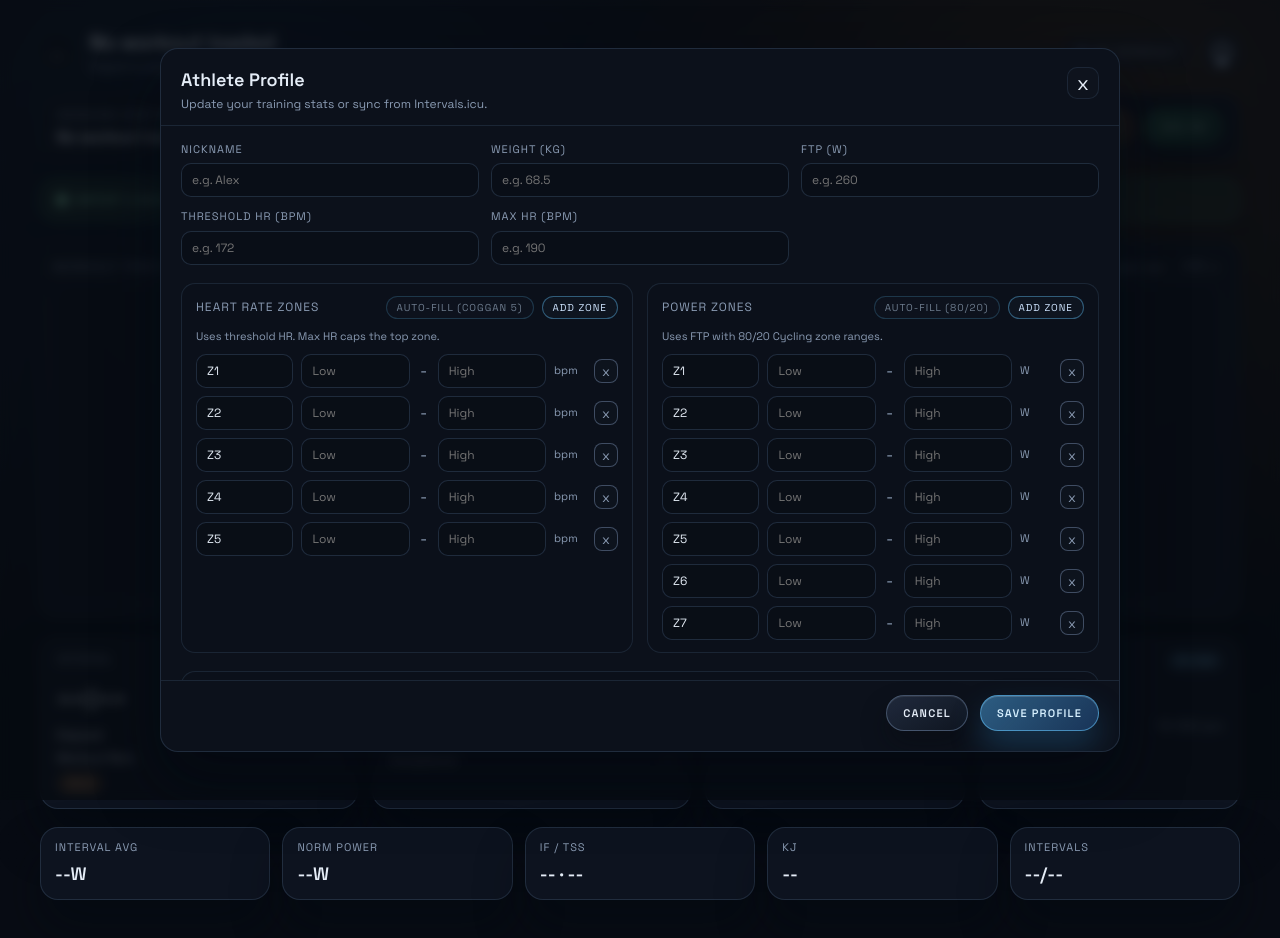
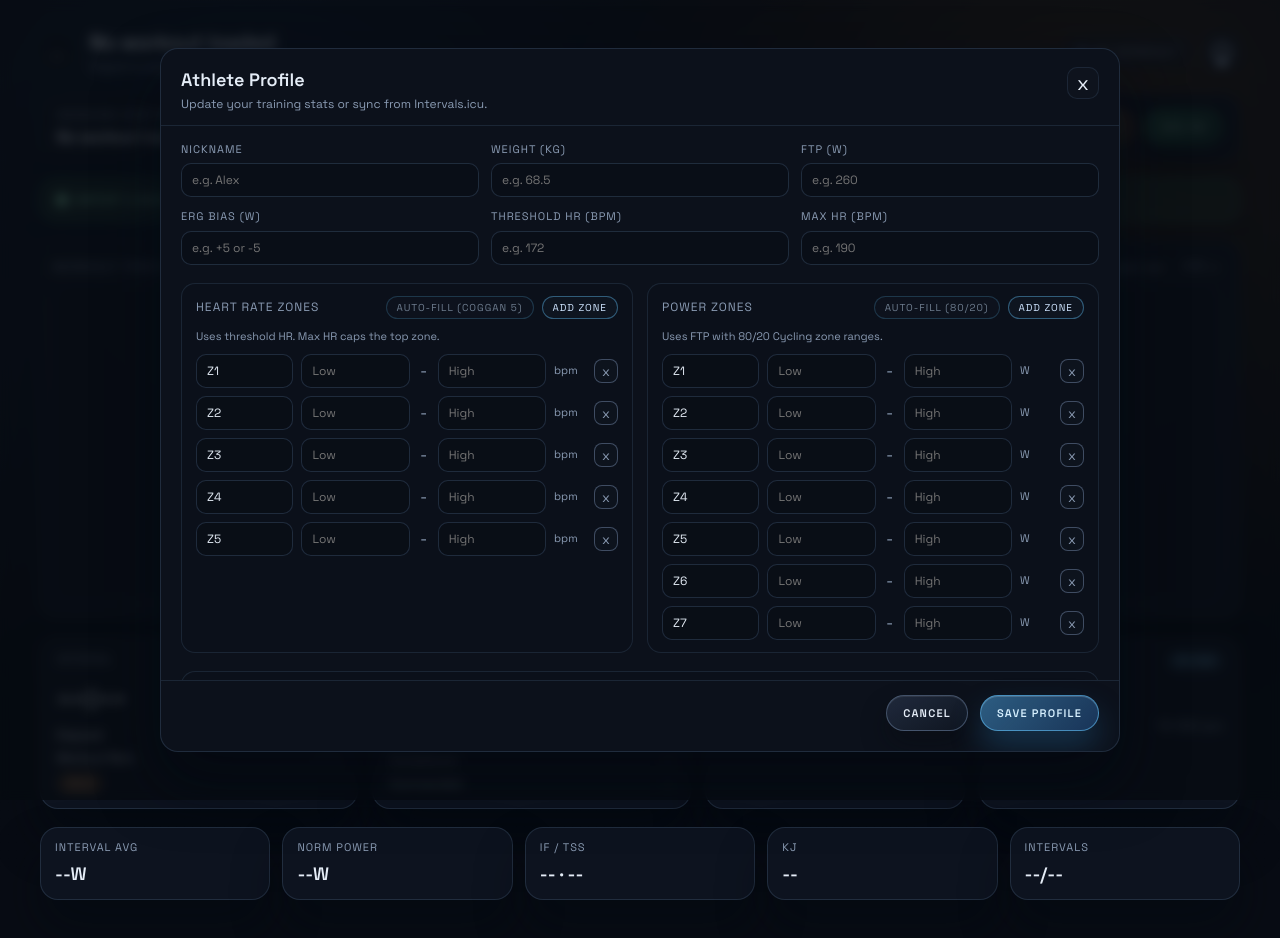
Before and after one commit to davidRamirez90/trainerLoop, a React app: page / in a window 1280 px wide. Both pictures are taken after a click on the button "Profile settings". Shown: the top 938 px of the page. Built offline with nearby package versions, Linux system fonts and the light colour scheme; the HTML template or start-up script is replaced by a standard one; a web font is replaced by a local one.

Commit message:
chg: added erg bias and reponsive chart

```diff
--- a/src/App.css
+++ b/src/App.css
@@ -703,6 +703,7 @@
   overflow: hidden;
   flex: 1;
   display: flex;
+  min-width: 0;
 }
 
 .workout-chart-layout {
@@ -710,6 +711,7 @@
   gap: 16px;
   align-items: stretch;
   flex: 1;
+  min-width: 0;
 }
 
 .workout-chart-frame {
--- a/src/App.tsx
+++ b/src/App.tsx
@@ -81,6 +81,7 @@ type UserProfile = {
   nickname: string;
   weightKg: string;
   ftpWatts: string;
+  ergBiasWatts: string;
   thresholdHr: string;
   maxHr: string;
   hrZones: ZoneRange[];
@@ -142,6 +143,7 @@ const buildEmptyProfile = (): UserProfile => ({
   nickname: '',
   weightKg: '',
   ftpWatts: '',
+  ergBiasWatts: '',
   thresholdHr: '',
   maxHr: '',
   hrZones: buildZones(DEFAULT_HR_ZONE_LABELS),
@@ -206,6 +208,17 @@ const parsePositiveNumber = (value: string) => {
   }
   return parsed;
 };
+
+const parseNumber = (value: string) => {
+  const parsed = Number.parseFloat(value);
+  if (!Number.isFinite(parsed)) {
+    return null;
+  }
+  return parsed;
+};
+
+const formatSignedWatts = (value: number) =>
+  `${value > 0 ? '+' : ''}${value}W`;
 
 const clampValue = (value: number, min: number, max: number) =>
   Math.min(Math.max(value, min), max);
@@ -453,10 +466,13 @@ function App() {
 
   const { low: targetLow, high: targetHigh } = targetRange;
   const targetMid = (targetLow + targetHigh) / 2;
+  const ergBiasWatts = parseNumber(profile.ergBiasWatts) ?? 0;
+  const ergBiasRounded = Math.round(ergBiasWatts);
+  const ergTargetBaseWatts = targetMid + ergBiasWatts;
   const isErgRamping = !ergRampComplete && ergEnabled && hasPlan && isRunning;
   const ergTargetWatts = isErgRamping
-    ? Math.min(targetMid, ERG_START_TARGET_WATTS)
-    : targetMid;
+    ? Math.min(ergTargetBaseWatts, ERG_START_TARGET_WATTS)
+    : ergTargetBaseWatts;
   const ftmsControl = useFtmsControl({
     trainerDevice,
     targetWatts: ergTargetWatts,
@@ -665,6 +681,20 @@ function App() {
             secondaryLabel: 'Compliance',
             secondaryValue: complianceLabel,
           };
+  const ergCommandedHints: string[] = [];
+  if (isErgRamping) {
+    ergCommandedHints.push('ramp');
+  }
+  if (ergBiasRounded !== 0) {
+    ergCommandedHints.push(`bias ${formatSignedWatts(ergBiasRounded)}`);
+  }
+  const ergCommandedLabel = hasPlan
+    ? ergEnabled
+      ? `${Math.round(ergTargetWatts)}W${
+          ergCommandedHints.length ? ` (${ergCommandedHints.join(', ')})` : ''
+        }`
+      : 'ERG off'
+    : '--';
   const hrZone = getHrZone(displayHr, profile.hrZones);
   const hrZoneStyle = hrZone
     ? ({ '--zone-color': hrZone.color } as CSSProperties)
@@ -775,7 +805,15 @@ function App() {
   };
 
   const handleDraftFieldChange =
-    (field: 'nickname' | 'weightKg' | 'ftpWatts' | 'thresholdHr' | 'maxHr') =>
+    (
+      field:
+        | 'nickname'
+        | 'weightKg'
+        | 'ftpWatts'
+        | 'ergBiasWatts'
+        | 'thresholdHr'
+        | 'maxHr'
+    ) =>
       (event: ChangeEvent<HTMLInputElement>) => {
         const { value } = event.target;
         setDraftProfile((prev) => ({
@@ -1595,6 +1633,10 @@ function App() {
               {powerMeta.secondaryValue}
             </div>
           </div>
+          <div className="metric-sub">
+            <div>Commanded</div>
+            <div className="muted">{ergCommandedLabel}</div>
+          </div>
         </div>
 
         <div
@@ -1834,6 +1876,17 @@ function App() {
                     value={draftProfile.ftpWatts}
                     onChange={handleDraftFieldChange('ftpWatts')}
                     placeholder="e.g. 260"
+                  />
+                </label>
+                <label className="profile-field">
+                  <span>ERG Bias (W)</span>
+                  <input
+                    type="number"
+                    step="1"
+                    inputMode="decimal"
+                    value={draftProfile.ergBiasWatts}
+                    onChange={handleDraftFieldChange('ergBiasWatts')}
+                    placeholder="e.g. +5 or -5"
                   />
                 </label>
                 <label className="profile-field">
```
